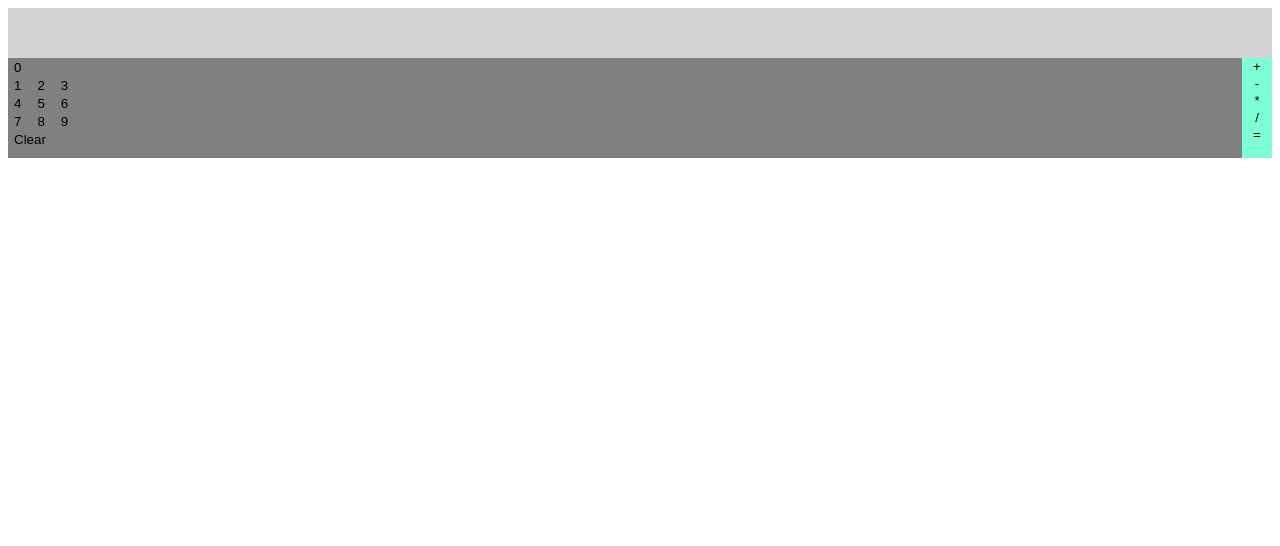
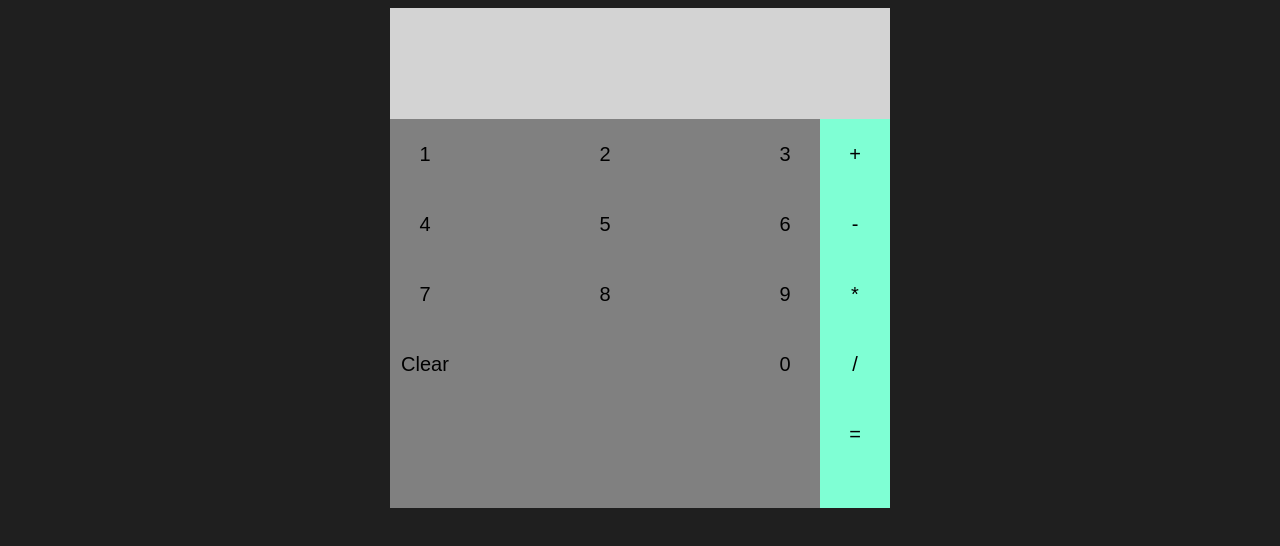
Before and after one commit to timepirate1/odin-calculator, a plain HTML site: page index.html in a window 1280 px wide. Drawn offline with Linux system fonts and the light colour scheme.

Commit message:
Tweak CSS file, to improve readibilty

```diff
--- a/index.html
+++ b/index.html
@@ -12,9 +12,6 @@
 
         <div class="buttons">
             <div class="numbers">
-                <div class="row">
-                    <button class="num-btn">0</button>
-                </div>
                 <div class="row">
                     <button class="num-btn">1</button>
                     <button class="num-btn">2</button>
@@ -32,6 +29,7 @@
                 </div>
                 <div class="row">
                     <button  class="clear-btn">Clear</button>
+                    <button class="num-btn">0</button>
                 </div>
             </div>
 
--- a/styles.css
+++ b/styles.css
@@ -1,34 +1,50 @@
+body{
+   background: #1f1f1f;
+   font-size: 30px;
+   font: Arial;
+}
+
 .calculator{
     display : flex;
-    flex-direction: column
+    flex-direction: column;
+    max-width: 500px;
+    width: 90%;
+    margin :auto;
+    max-height: 500px;
 }
 
 .display{
     background: lightgrey;
-     height: 50px;
+     height: 200px;
      flex :1 1 auto;
 }
 
  .buttons{
-     height: 100px;
+     height: 700px;
      flex :1 1 auto;
      display: flex;
+
  }
 
  .numbers{
     background: grey;
-    flex-grow:2;
+    flex-basis : 3;
+    flex-grow: 1;
+    flex-shrink: 1;
     display: flex;
     flex-direction: column;
-    flex-basis : 100px;
+    min-height: 300px;
+
 
  }
 
  .operators{
     background: aquamarine;
     flex-shrink: 0;
-    height: 100px;
-    flex-basis : 30px;
+    flex-grow :0;
+    flex-shrink: 0;
+    flex-basis: 60px;
+    min-height: 300px;
     display : flex;
     flex-direction: column;
 
@@ -36,14 +52,25 @@
 
 
  .numbers .row{
-    /* flex-basis: 100px;
-    flex-grow: 2;
-    flex-shrink: 1; */
-    justify-content: space-between
+    justify-content: space-between;
+    display: flex;
+ }
+
+
+ button{
+   min-height: 70px;
+   min-width: 70px;
+   height: auto;
+   width: auto;
+   border: 1px solid;
+   padding : 10px;
+   font-size: 20px;
  }
  .numbers button{
     background: none;
     border: none;
+    justify-content: space-between;
+
  }
 
  .numbers button:hover{
@@ -52,7 +79,6 @@
  .operators button{
     background: none;
     border: 18px white;
-
  }
  .operators button:hover{
     background: rgb(105, 218, 180);
```
